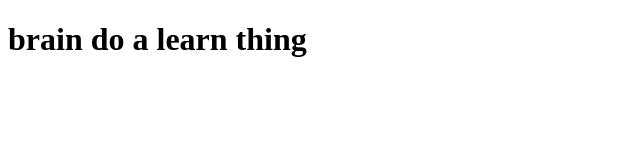
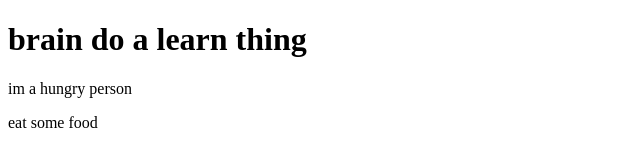
Before and after one commit to Johnnywrightiv/git-thing, a plain HTML site: page index.html in a window 1280 px wide. Shown: the whole page, without its empty margins (0-640 px from the left). Drawn offline with Linux system fonts and the light colour scheme.

Commit message:
even more changes

```diff
--- a/index.html
+++ b/index.html
@@ -8,5 +8,7 @@
   </head>
   <body>
     <h1>brain do a learn thing</h1>
+    <p>im a hungry person</p>
+    <p>eat some food</p>
   </body>
 </html>
```
